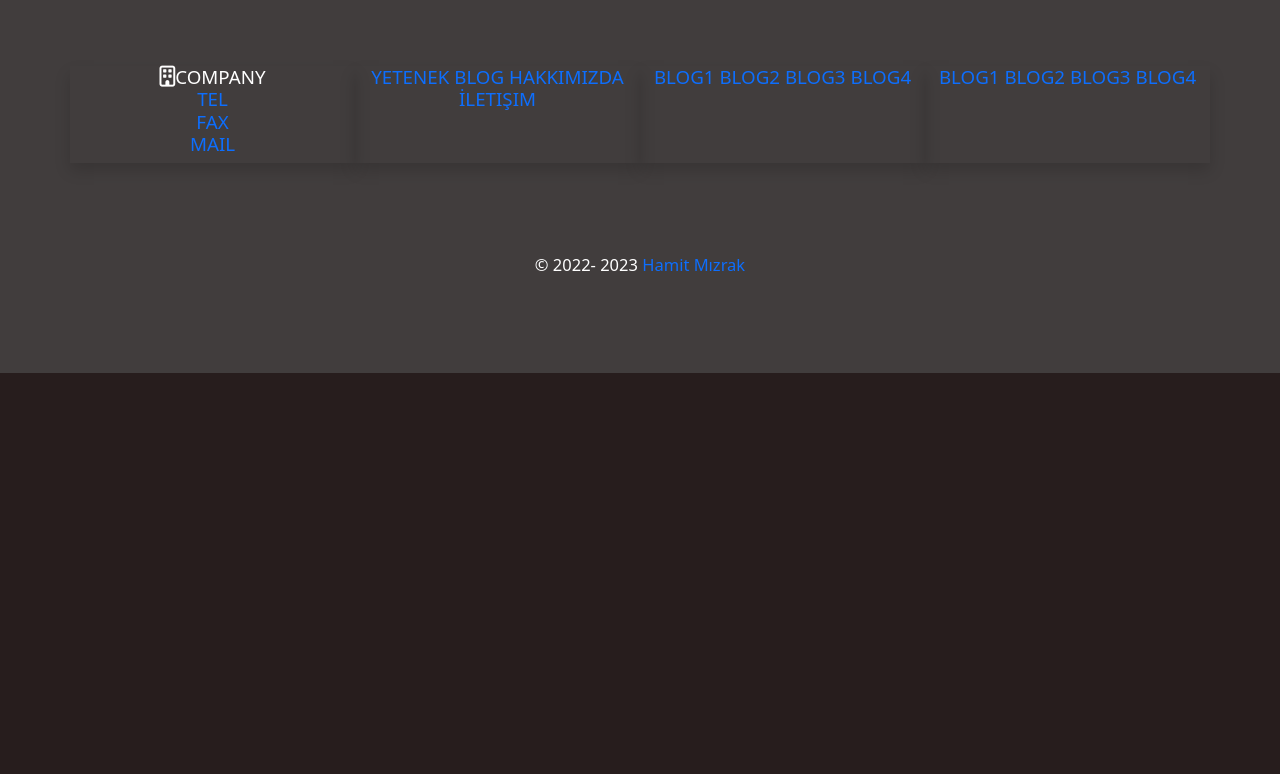
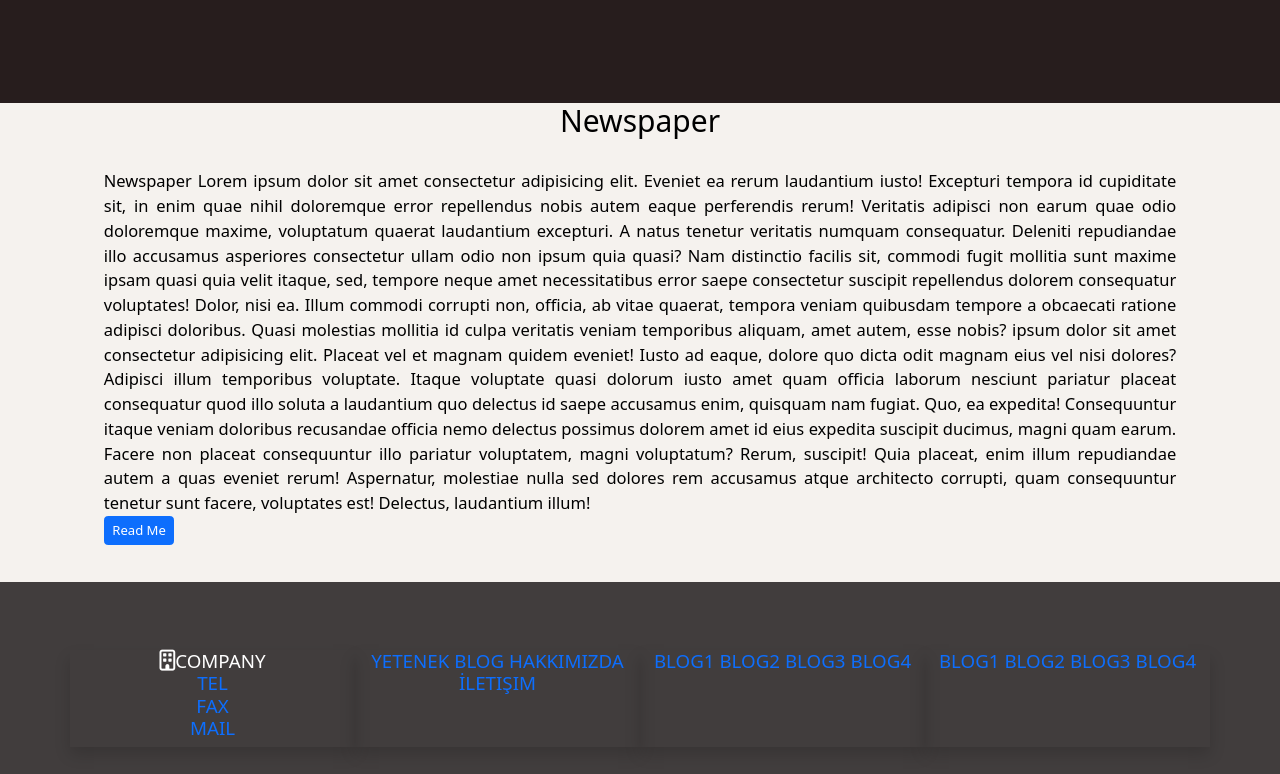
Before and after one commit to hamitmizrak/EcodationBlogProject7, a plain HTML site: page frontend/template/index.html in a window 1280 px wide. Shown: the part 2068-2842 px from the top of the page. Before the commit the page ends 2441 px from the top, so only its background shows below. Drawn offline with nearby package versions, Linux system fonts and the light colour scheme.

Commit message:
newspaper

```diff
--- a/frontend/template/css/style.css
+++ b/frontend/template/css/style.css
@@ -163,9 +163,17 @@ margin-bottom: 4rem;
     background-attachment: fixed;
     background-size: cover;
     margin-top:-5rem;
-    height: 30rem;
-    padding: 3rem;
+    height: 28rem;
+    padding: 2rem;
 
+}
+
+
+/*newspaper*/
+.main_newspaper{
+    background-color: rgb(245, 242, 238);
+    color:black;
+    margin-top: 9rem;
 }
 
 
--- a/frontend/template/index.html
+++ b/frontend/template/index.html
@@ -128,39 +128,71 @@
                         <div class="col-12 col-md-3 text-center">
                             <i class="fa-solid fa-truck-fast"></i>
                             <h4>Taşıma</h4>
-                                <p class="line-clamp6">taşıma Lorem ipsum dolor sit amet consectetur adipisicing elit. Ipsum iure, distinctio porro corrupti ratione maiores exercitationem. Incidunt ducimus eius explicabo officiis earum et! Provident nostrum ipsam earum aliquam esse! Vitae!
-                                Dolores perspiciatis sequi cupiditate culpa! Temporibus veritatis ex nobis enim quisquam, tenetur exercitationem modi libero minus laudantium quos autem hic, quas eius. Accusamus corporis cupiditate modi ipsam? Provident, quaerat laudantium.
-                                Dolorum ex totam asperiores mollitia rem dolores, itaque eaque, magni obcaecati exercitationem amet minus dolor alias. Corrupti, quidem. Iure, recusandae temporibus dolores alias inventore voluptates pariatur dignissimos magnam enim nam?
-                                Magni omnis cupiditate quod in ullam explicabo soluta fuga impedit, corporis perferendis, molestias officia quam minima ad, quisquam iure dignissimos. Praesentium at, soluta necessitatibus rerum labore velit provident placeat. Nulla.</p>
+                            <p class="line-clamp6">taşıma Lorem ipsum dolor sit amet consectetur adipisicing elit. Ipsum
+                                iure, distinctio porro corrupti ratione maiores exercitationem. Incidunt ducimus eius
+                                explicabo officiis earum et! Provident nostrum ipsam earum aliquam esse! Vitae!
+                                Dolores perspiciatis sequi cupiditate culpa! Temporibus veritatis ex nobis enim
+                                quisquam, tenetur exercitationem modi libero minus laudantium quos autem hic, quas eius.
+                                Accusamus corporis cupiditate modi ipsam? Provident, quaerat laudantium.
+                                Dolorum ex totam asperiores mollitia rem dolores, itaque eaque, magni obcaecati
+                                exercitationem amet minus dolor alias. Corrupti, quidem. Iure, recusandae temporibus
+                                dolores alias inventore voluptates pariatur dignissimos magnam enim nam?
+                                Magni omnis cupiditate quod in ullam explicabo soluta fuga impedit, corporis
+                                perferendis, molestias officia quam minima ad, quisquam iure dignissimos. Praesentium
+                                at, soluta necessitatibus rerum labore velit provident placeat. Nulla.</p>
                         </div>
 
                         <div class="col-12 col-md-3 text-center">
                             <i class="fa-solid fa-gift text-warning"></i>
                             <h4>Coupon</h4>
-                                <p class="line-clamp6">taşıma Lorem ipsum dolor sit amet consectetur adipisicing elit. Ipsum iure, distinctio porro corrupti ratione maiores exercitationem. Incidunt ducimus eius explicabo officiis earum et! Provident nostrum ipsam earum aliquam esse! Vitae!
-                                Dolores perspiciatis sequi cupiditate culpa! Temporibus veritatis ex nobis enim quisquam, tenetur exercitationem modi libero minus laudantium quos autem hic, quas eius. Accusamus corporis cupiditate modi ipsam? Provident, quaerat laudantium.
-                                Dolorum ex totam asperiores mollitia rem dolores, itaque eaque, magni obcaecati exercitationem amet minus dolor alias. Corrupti, quidem. Iure, recusandae temporibus dolores alias inventore voluptates pariatur dignissimos magnam enim nam?
-                                Magni omnis cupiditate quod in ullam explicabo soluta fuga impedit, corporis perferendis, molestias officia quam minima ad, quisquam iure dignissimos. Praesentium at, soluta necessitatibus rerum labore velit provident placeat. Nulla.</p>
+                            <p class="line-clamp6">taşıma Lorem ipsum dolor sit amet consectetur adipisicing elit. Ipsum
+                                iure, distinctio porro corrupti ratione maiores exercitationem. Incidunt ducimus eius
+                                explicabo officiis earum et! Provident nostrum ipsam earum aliquam esse! Vitae!
+                                Dolores perspiciatis sequi cupiditate culpa! Temporibus veritatis ex nobis enim
+                                quisquam, tenetur exercitationem modi libero minus laudantium quos autem hic, quas eius.
+                                Accusamus corporis cupiditate modi ipsam? Provident, quaerat laudantium.
+                                Dolorum ex totam asperiores mollitia rem dolores, itaque eaque, magni obcaecati
+                                exercitationem amet minus dolor alias. Corrupti, quidem. Iure, recusandae temporibus
+                                dolores alias inventore voluptates pariatur dignissimos magnam enim nam?
+                                Magni omnis cupiditate quod in ullam explicabo soluta fuga impedit, corporis
+                                perferendis, molestias officia quam minima ad, quisquam iure dignissimos. Praesentium
+                                at, soluta necessitatibus rerum labore velit provident placeat. Nulla.</p>
                         </div>
 
 
                         <div class="col-12 col-md-3 text-center">
                             <i class="fa-solid fa-truck-fast"></i>
                             <h4>Taşıma</h4>
-                                <p class="line-clamp6">taşıma Lorem ipsum dolor sit amet consectetur adipisicing elit. Ipsum iure, distinctio porro corrupti ratione maiores exercitationem. Incidunt ducimus eius explicabo officiis earum et! Provident nostrum ipsam earum aliquam esse! Vitae!
-                                Dolores perspiciatis sequi cupiditate culpa! Temporibus veritatis ex nobis enim quisquam, tenetur exercitationem modi libero minus laudantium quos autem hic, quas eius. Accusamus corporis cupiditate modi ipsam? Provident, quaerat laudantium.
-                                Dolorum ex totam asperiores mollitia rem dolores, itaque eaque, magni obcaecati exercitationem amet minus dolor alias. Corrupti, quidem. Iure, recusandae temporibus dolores alias inventore voluptates pariatur dignissimos magnam enim nam?
-                                Magni omnis cupiditate quod in ullam explicabo soluta fuga impedit, corporis perferendis, molestias officia quam minima ad, quisquam iure dignissimos. Praesentium at, soluta necessitatibus rerum labore velit provident placeat. Nulla.</p>
+                            <p class="line-clamp6">taşıma Lorem ipsum dolor sit amet consectetur adipisicing elit. Ipsum
+                                iure, distinctio porro corrupti ratione maiores exercitationem. Incidunt ducimus eius
+                                explicabo officiis earum et! Provident nostrum ipsam earum aliquam esse! Vitae!
+                                Dolores perspiciatis sequi cupiditate culpa! Temporibus veritatis ex nobis enim
+                                quisquam, tenetur exercitationem modi libero minus laudantium quos autem hic, quas eius.
+                                Accusamus corporis cupiditate modi ipsam? Provident, quaerat laudantium.
+                                Dolorum ex totam asperiores mollitia rem dolores, itaque eaque, magni obcaecati
+                                exercitationem amet minus dolor alias. Corrupti, quidem. Iure, recusandae temporibus
+                                dolores alias inventore voluptates pariatur dignissimos magnam enim nam?
+                                Magni omnis cupiditate quod in ullam explicabo soluta fuga impedit, corporis
+                                perferendis, molestias officia quam minima ad, quisquam iure dignissimos. Praesentium
+                                at, soluta necessitatibus rerum labore velit provident placeat. Nulla.</p>
                         </div>
 
 
                         <div class="col-12 col-md-3 text-center">
                             <i class="fa-solid fa-truck-fast"></i>
                             <h4>Taşıma</h4>
-                                <p class="line-clamp6">taşıma Lorem ipsum dolor sit amet consectetur adipisicing elit. Ipsum iure, distinctio porro corrupti ratione maiores exercitationem. Incidunt ducimus eius explicabo officiis earum et! Provident nostrum ipsam earum aliquam esse! Vitae!
-                                Dolores perspiciatis sequi cupiditate culpa! Temporibus veritatis ex nobis enim quisquam, tenetur exercitationem modi libero minus laudantium quos autem hic, quas eius. Accusamus corporis cupiditate modi ipsam? Provident, quaerat laudantium.
-                                Dolorum ex totam asperiores mollitia rem dolores, itaque eaque, magni obcaecati exercitationem amet minus dolor alias. Corrupti, quidem. Iure, recusandae temporibus dolores alias inventore voluptates pariatur dignissimos magnam enim nam?
-                                Magni omnis cupiditate quod in ullam explicabo soluta fuga impedit, corporis perferendis, molestias officia quam minima ad, quisquam iure dignissimos. Praesentium at, soluta necessitatibus rerum labore velit provident placeat. Nulla.</p>
+                            <p class="line-clamp6">taşıma Lorem ipsum dolor sit amet consectetur adipisicing elit. Ipsum
+                                iure, distinctio porro corrupti ratione maiores exercitationem. Incidunt ducimus eius
+                                explicabo officiis earum et! Provident nostrum ipsam earum aliquam esse! Vitae!
+                                Dolores perspiciatis sequi cupiditate culpa! Temporibus veritatis ex nobis enim
+                                quisquam, tenetur exercitationem modi libero minus laudantium quos autem hic, quas eius.
+                                Accusamus corporis cupiditate modi ipsam? Provident, quaerat laudantium.
+                                Dolorum ex totam asperiores mollitia rem dolores, itaque eaque, magni obcaecati
+                                exercitationem amet minus dolor alias. Corrupti, quidem. Iure, recusandae temporibus
+                                dolores alias inventore voluptates pariatur dignissimos magnam enim nam?
+                                Magni omnis cupiditate quod in ullam explicabo soluta fuga impedit, corporis
+                                perferendis, molestias officia quam minima ad, quisquam iure dignissimos. Praesentium
+                                at, soluta necessitatibus rerum labore velit provident placeat. Nulla.</p>
                         </div>
                     </div>
                 </div>
@@ -179,25 +211,25 @@
 
                 <div class="row">
                     <div class="col-md-6 mx-auto text-center col-lg-3">
-                        <span>Saat</span> <br/>
+                        <span>Saat</span> <br />
                         <i class="fa-solid fa-clock"></i>
                         <p class="text-center ">+500</p>
                     </div>
 
                     <div class="col-md-6 mx-auto text-center col-lg-3">
-                        <span>Eleman sayısı</span> <br/>
+                        <span>Eleman sayısı</span> <br />
                         <i class="fa-solid fa-barcode"></i>
                         <p class="text-center ">+10</p>
                     </div>
 
                     <div class="col-md-6 mx-auto text-center col-lg-3">
-                        <span>Proje sayısı </span> <br/>
+                        <span>Proje sayısı </span> <br />
                         <i class="fa-solid fa-barcode"></i>
                         <p class="text-center ">+80</p>
                     </div>
 
                     <div class="col-md-6 mx-auto text-center col-lg-3">
-                        <span>Müşteri sayısı</span> <br/>
+                        <span>Müşteri sayısı</span> <br />
                         <i class="fa-solid fa-user-clock"></i>
                         <p class="text-center ">+15</p>
                     </div>
@@ -210,14 +242,61 @@
             <div class="container">
                 <div class="row">
                     <h2 class="text-center">Parallax</h2>
-                    <p>Lorem, ipsum dolor sit amet consectetur adipisicing elit. Placeat vel et magnam quidem eveniet! Iusto ad eaque, dolore quo dicta odit magnam eius vel nisi dolores? Adipisci illum temporibus voluptate.
-                    Itaque voluptate quasi dolorum iusto amet quam officia laborum nesciunt pariatur placeat consequatur quod illo soluta a laudantium quo delectus id saepe accusamus enim, quisquam nam fugiat. Quo, ea expedita!
-                    Consequuntur itaque veniam doloribus recusandae officia nemo delectus possimus dolorem amet id eius expedita suscipit ducimus, magni quam earum. Facere non placeat consequuntur illo pariatur voluptatem, magni voluptatum? Rerum, suscipit!
-                    Quia placeat, enim illum repudiandae autem a quas eveniet rerum! Aspernatur, molestiae nulla sed dolores rem accusamus atque architecto corrupti, quam consequuntur tenetur sunt facere, voluptates est! Delectus, laudantium illum!</p>
+                    <p>Lorem, ipsum dolor sit amet consectetur adipisicing elit. Placeat vel et magnam quidem eveniet!
+                        Iusto ad eaque, dolore quo dicta odit magnam eius vel nisi dolores? Adipisci illum temporibus
+                        voluptate.
+                        Itaque voluptate quasi dolorum iusto amet quam officia laborum nesciunt pariatur placeat
+                        consequatur quod illo soluta a laudantium quo delectus id saepe accusamus enim, quisquam nam
+                        fugiat. Quo, ea expedita!
+                        Consequuntur itaque veniam doloribus recusandae officia nemo delectus possimus dolorem amet id
+                        eius expedita suscipit ducimus, magni quam earum. Facere non placeat consequuntur illo pariatur
+                        voluptatem, magni voluptatum? Rerum, suscipit!
+                        Quia placeat, enim illum repudiandae autem a quas eveniet rerum! Aspernatur, molestiae nulla sed
+                        dolores rem accusamus atque architecto corrupti, quam consequuntur tenetur sunt facere,
+                        voluptates est! Delectus, laudantium illum!</p>
                     <div><button class="btn btn-outline-primary text-center">More</button></div>
                 </div>
             </div>
         </section>
+
+        <!-- newspaper -->
+        <section class="main_newspaper">
+            <div class="container">
+                <div class="row">
+                    <div>
+                        <h2 class="text-center">Newspaper</h2>
+                        <p id="newspaper_id">Newspaper Lorem ipsum dolor sit amet consectetur adipisicing elit. Eveniet
+                            ea rerum laudantium iusto! Excepturi tempora id cupiditate sit, in enim quae nihil
+                            doloremque error repellendus nobis autem eaque perferendis rerum!
+                            Veritatis adipisci non earum quae odio doloremque maxime, voluptatum quaerat laudantium
+                            excepturi. A natus tenetur veritatis numquam consequatur. Deleniti repudiandae illo
+                            accusamus asperiores consectetur ullam odio non ipsum quia quasi?
+                            Nam distinctio facilis sit, commodi fugit mollitia sunt maxime ipsam quasi quia velit
+                            itaque, sed, tempore neque amet necessitatibus error saepe consectetur suscipit repellendus
+                            dolorem consequatur voluptates! Dolor, nisi ea.
+                            Illum commodi corrupti non, officia, ab vitae quaerat, tempora veniam quibusdam tempore a
+                            obcaecati ratione adipisci doloribus. Quasi molestias mollitia id culpa veritatis veniam
+                            temporibus aliquam, amet autem, esse nobis? ipsum dolor sit amet consectetur adipisicing
+                            elit. Placeat vel et
+                            magnam quidem eveniet! Iusto ad eaque, dolore quo dicta odit magnam eius vel nisi dolores?
+                            Adipisci illum temporibus voluptate.
+                            Itaque voluptate quasi dolorum iusto amet quam officia laborum nesciunt pariatur placeat
+                            consequatur quod illo soluta a laudantium quo delectus id saepe accusamus enim, quisquam nam
+                            fugiat. Quo, ea expedita!
+                            Consequuntur itaque veniam doloribus recusandae officia nemo delectus possimus dolorem amet
+                            id eius expedita suscipit ducimus, magni quam earum. Facere non placeat consequuntur illo
+                            pariatur voluptatem, magni voluptatum? Rerum, suscipit!
+                            Quia placeat, enim illum repudiandae autem a quas eveniet rerum! Aspernatur, molestiae nulla
+                            sed dolores rem accusamus atque architecto corrupti, quam consequuntur tenetur sunt facere,
+                            voluptates est! Delectus, laudantium illum! <br /> <a href="#!"
+                                class="btn btn-primary btn-sm">Read Me</a></p>
+
+                    </div>
+
+                </div>
+            </div>
+        </section>
+
 
     </main>
     <!-- main end -->
@@ -234,10 +313,10 @@
                 <div class="row mt-4">
                     <div class="col-md-4 col-lg-3 col-xl-3 mx-auto mb-4 shadow">
                         <h5 class="text-uppercase">
-                            <i class="fa-regular fa-building"></i>Company <br/>
-                            <a href="tel:+901112223344">tel</a><br/>
-                            <a href="tel:+901112223344">fax</a><br/>
-                            <a href="mailto:hamitmizrak@gmail.com">mail</a><br/>
+                            <i class="fa-regular fa-building"></i>Company <br />
+                            <a href="tel:+901112223344">tel</a><br />
+                            <a href="tel:+901112223344">fax</a><br />
+                            <a href="mailto:hamitmizrak@gmail.com">mail</a><br />
                         </h5>
                     </div>
 
```
Lines whose indentation alone changed are shown as unchanged.
